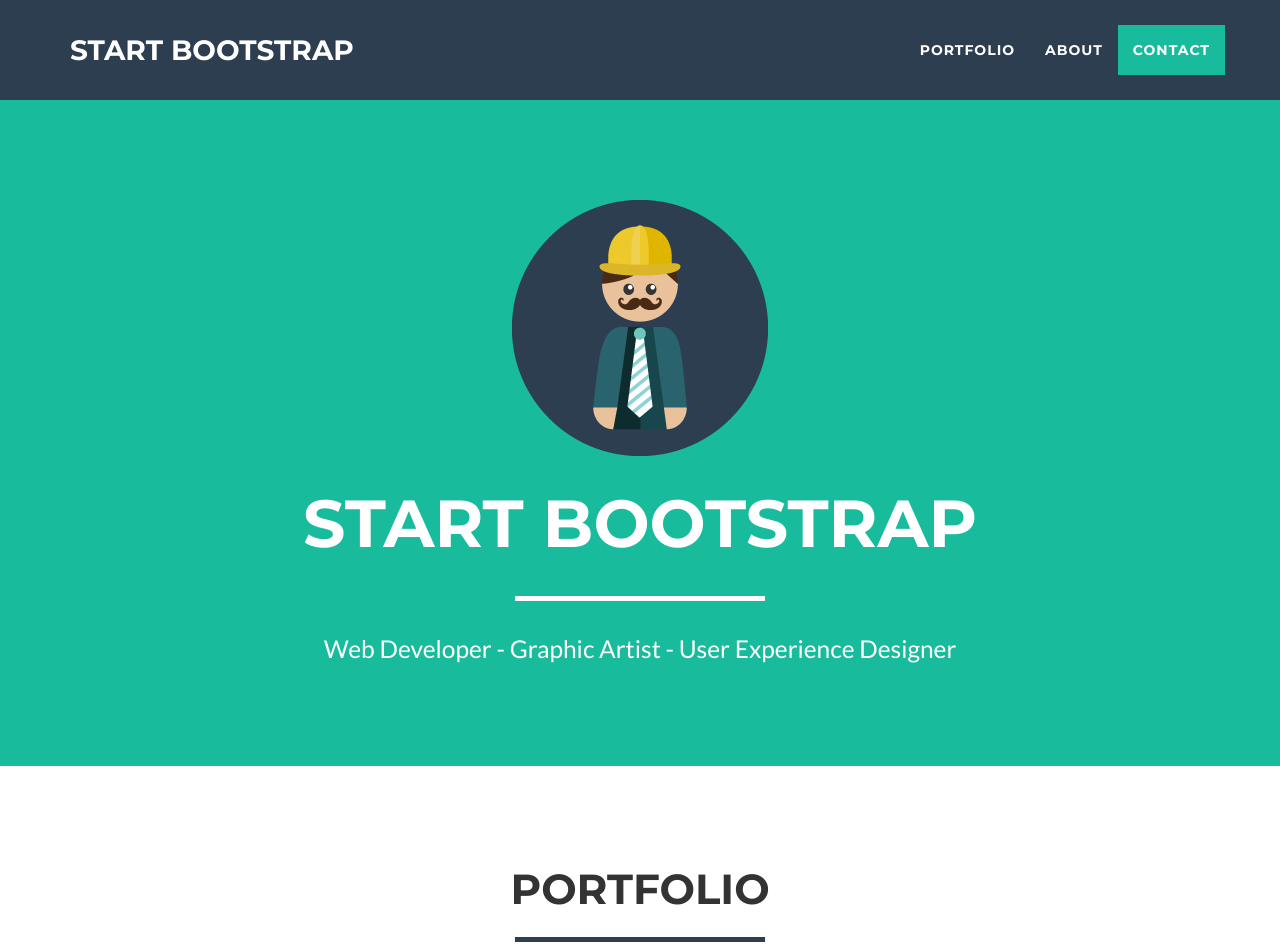
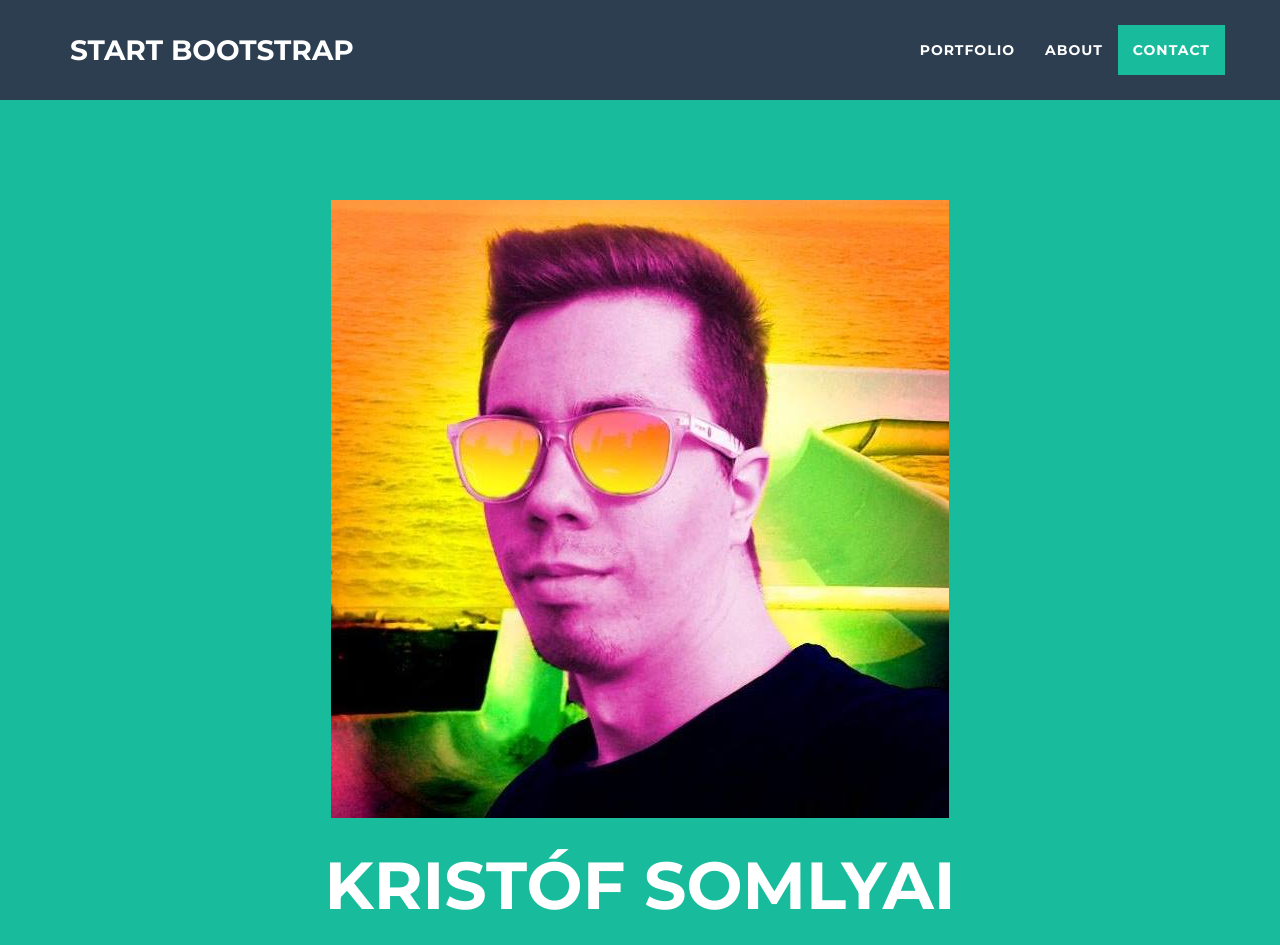
Before and after one commit to poweredbykris/mygithubpage, a website: page index.html in a window 1280 px wide. Shown: the top 945 px of the page. Drawn offline with nearby package versions, Linux system fonts and the light colour scheme.

Commit message:
-profile picture change

```diff
--- a/index.html
+++ b/index.html
@@ -71,11 +71,11 @@
         <div class="container">
             <div class="row">
                 <div class="col-lg-12">
-                    <img class="img-responsive" src="img/profile.png" alt="">
+                    <img class="img-responsive" src="img/kris.jpg" alt="">
                     <div class="intro-text">
-                        <span class="name">Start Bootstrap</span>
+                        <span class="name">Kristóf Somlyai</span>
                         <hr class="star-light">
-                        <span class="skills">Web Developer - Graphic Artist - User Experience Designer</span>
+                        <span class="skills">Programmer - Game Developer - Web Developer - Dreamer</span>
                     </div>
                 </div>
             </div>
```
Also changed, not shown: img/kris.jpg (added).
